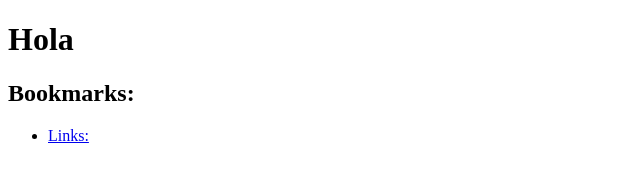
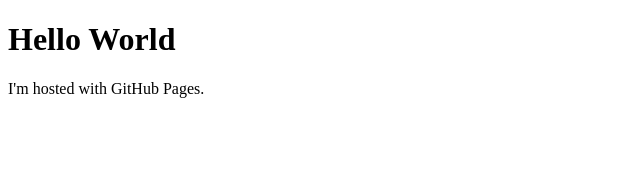
Before and after one commit to ninjasean56/ninjasean56, a plain HTML site: page index.html in a window 1280 px wide. Shown: the whole page, without its empty margins (0-640 px from the left). Drawn offline with Linux system fonts and the light colour scheme.

Commit message:
Update index.html

```diff
--- a/index.html
+++ b/index.html
@@ -1,13 +1,7 @@
 <!DOCTYPE html>
 <html>
-  <head>
-    <title>My Page</title>
-  </head>
-  <body>
-    <h1>Hola</h1>
-    <h2>Bookmarks:</h2>
-    <ul>
-      <li><a href="#">Links:</a></li>
-    </ul>
-  </body>
+<body>
+<h1>Hello World</h1>
+<p>I'm hosted with GitHub Pages.</p>
+</body>
 </html>
```
